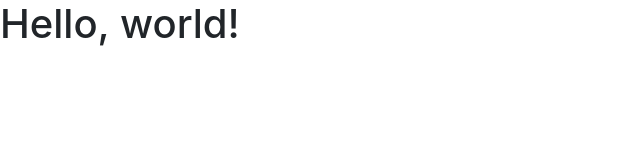
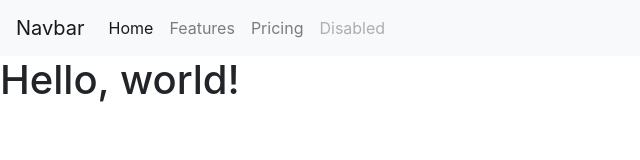
Before and after one commit to ShareemGomez/testgitdevf, a plain HTML site: page index.html in a window 1280 px wide. Shown: the whole page, without its empty margins (0-640 px from the left). Drawn offline with nearby package versions, Linux system fonts and the light colour scheme.

Commit message:
Barra de navegacion

```diff
--- a/index.html
+++ b/index.html
@@ -11,6 +11,32 @@
     <title>Hello, world!</title>
   </head>
   <body>
+    <header>
+      <nav>
+        <nav class="navbar navbar-expand-lg navbar-light bg-light">
+  <a class="navbar-brand" href="#">Navbar</a>
+  <button class="navbar-toggler" type="button" data-toggle="collapse" data-target="#navbarNav" aria-controls="navbarNav" aria-expanded="false" aria-label="Toggle navigation">
+    <span class="navbar-toggler-icon"></span>
+  </button>
+  <div class="collapse navbar-collapse" id="navbarNav">
+    <ul class="navbar-nav">
+      <li class="nav-item active">
+        <a class="nav-link" href="#">Home <span class="sr-only">(current)</span></a>
+      </li>
+      <li class="nav-item">
+        <a class="nav-link" href="#">Features</a>
+      </li>
+      <li class="nav-item">
+        <a class="nav-link" href="#">Pricing</a>
+      </li>
+      <li class="nav-item">
+        <a class="nav-link disabled" href="#">Disabled</a>
+      </li>
+    </ul>
+  </div>
+</nav>
+      </nav>
+    </header>
     <h1>Hello, world!</h1>
 
     <!-- Optional JavaScript -->
```
